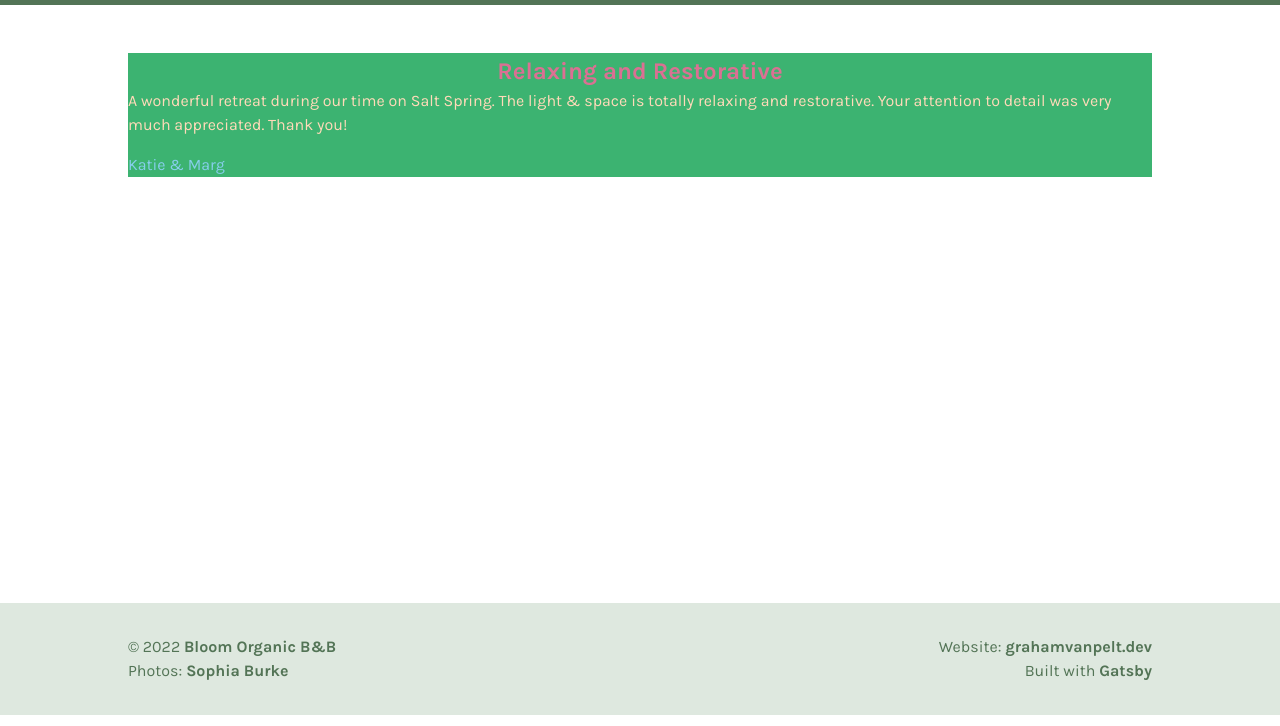
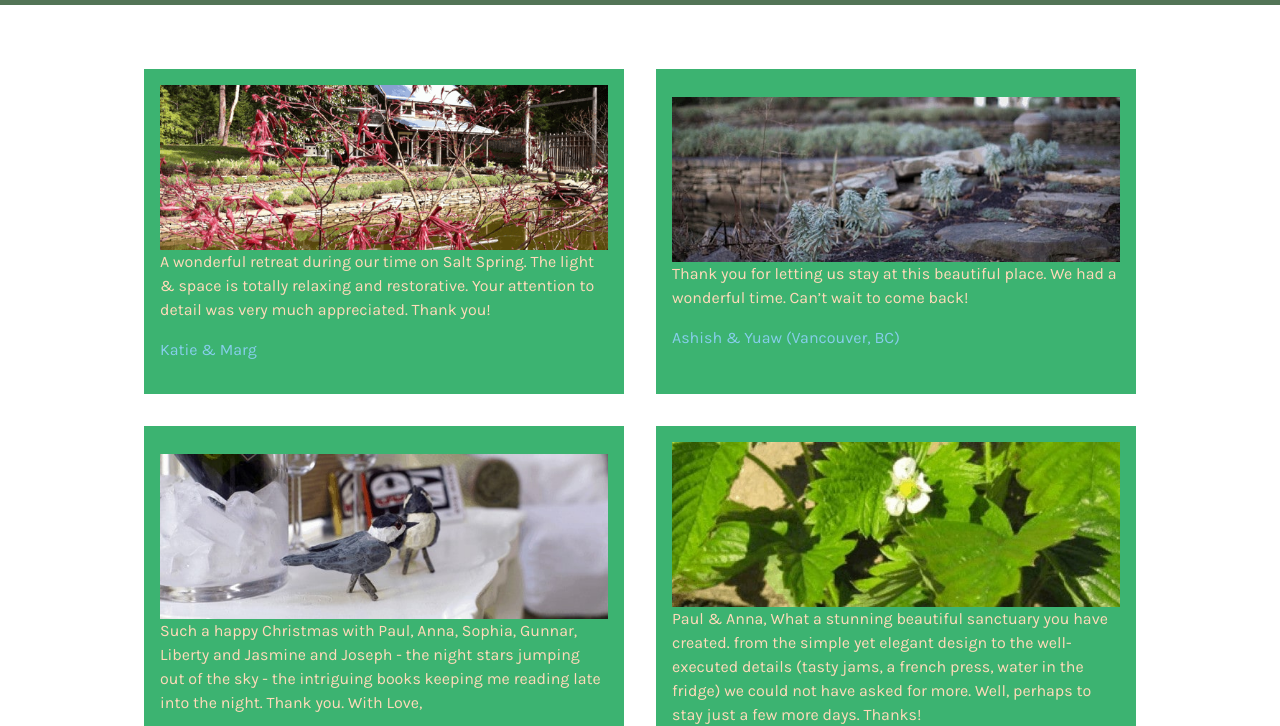
Before and after one commit to GVPproj/bloom-bnb-gatsby, a Gatsby site: page /testimonials in a window 1280 px wide. Shown: the part 85-811 px from the top of the page. Built offline with nearby package versions, Linux system fonts and the light colour scheme; Gatsby itself is replaced by a stand-in of ours.

Commit message:
testimonials grid

```diff
--- a/gatsby-config.js
+++ b/gatsby-config.js
@@ -49,5 +49,11 @@ module.exports = {
       },
     },
     `gatsby-plugin-image`,
+    {
+      resolve: `gatsby-plugin-styled-components`,
+      options: {
+        ssr: true,
+      },
+    },
   ],
 }
--- a/package.json
+++ b/package.json
@@ -19,6 +19,7 @@
     "gatsby-cli": "^5.3.1",
     "gatsby-plugin-image": "^3.3.2",
     "gatsby-plugin-sharp": "^5.3.2",
+    "gatsby-plugin-styled-components": "^6.3.0",
     "gatsby-source-contentful": "^8.3.1",
     "gatsby-source-filesystem": "^5.3.1",
     "gatsby-transformer-sharp": "^5.3.1",
@@ -35,6 +36,7 @@
     "url": "https://github.com/gatsbyjs/gatsby/issues"
   },
   "devDependencies": {
+    "babel-plugin-styled-components": "^2.0.7",
     "gh-pages": "^4.0.0"
   }
 }
--- a/src/assets/data/testmionialsData.js
+++ b/src/assets/data/testmionialsData.js
@@ -1,35 +1,36 @@
 const testimonialsData = [
   {
-    id: "01",
+    id: "0",
     title: "Relaxing and Restorative",
     "body-text":
       "A wonderful retreat during our time on Salt Spring. The light & space is totally relaxing and restorative. Your attention to detail was very much appreciated. Thank you!",
     "guest-name": "Katie & Marg",
-    "img-src": "Relaxing-and-restorative.png",
+    "img-src":
+      "../assets/images/testimonial-images/Relaxing-and-restorative.png",
   },
   {
-    id: "02",
+    id: "1",
     title: "Thank you for...",
     "body-text":
       "Thank you for letting us stay at this beautiful place. We had a wonderful time. Can’t wait to come back!",
     "guest-name": "Ashish & Yuaw (Vancouver, BC)",
-    "img-src": "Thank-you-for.jpg",
+    "img-src": "../assets/images/testimonial-images/Thank-you-for.jpg",
   },
   {
-    id: "03",
+    id: "2",
     title: "Such a happy Christmas",
     "body-text":
       "Such a happy Christmas with Paul, Anna, Sophia, Gunnar, Liberty and Jasmine and Joseph - the night stars jumping out of the sky - the intriguing books keeping me reading late into the night. Thank you. With Love,",
     "guest-name": "Jennifer",
-    "img-src": "Such-a-happy.jpg",
+    "img-src": "../assets/images/testimonial-images/Such-a-happy.jpg",
   },
   {
-    id: "04",
+    id: "3",
     title: "What a stunningly beautiful...",
     "body-text":
       "Paul & Anna, What a stunning beautiful sanctuary you have created. from the simple yet elegant design to the well-executed details (tasty jams, a french press, water in the fridge) we could not have asked for more. Well, perhaps to stay just a few more days. Thanks!",
     "guest-name": "Matthew & Julia",
-    "img-src": "What-a-beautiful.jpg",
+    "img-src": "../assets/images/testimonial-images/What-a-beautiful.jpg",
   },
 ]
 
--- a/src/pages/testimonials.js
+++ b/src/pages/testimonials.js
@@ -1,39 +1,70 @@
 import React from "react"
 import Layout from "../components/Layout"
 import testimonialsData from "../assets/data/testmionialsData.js"
-import { GatsbyImage } from "gatsby-plugin-image"
 import styled from "styled-components"
+import { graphql, useStaticQuery } from "gatsby"
+import { GatsbyImage, getImage } from "gatsby-plugin-image"
 
 const Testimonials = () => {
-  console.log(testimonialsData[0])
+  const imageData = useStaticQuery(graphql`
+    query TestimonialPics {
+      allFile(skip: 9) {
+        edges {
+          node {
+            childImageSharp {
+              gatsbyImageData(width: 500, placeholder: BLURRED)
+            }
+          }
+        }
+      }
+    }
+  `)
+  console.log(imageData)
 
-  function TestimonialCard() {
+  function TestimonialCard(props) {
     return (
       <Testimonial>
-        <Title>{testimonialsData[0].title}</Title>
-        <BodyText>{testimonialsData[0]["body-text"]}</BodyText>
-        <Author>{testimonialsData[0]["guest-name"]}</Author>
+        <GatsbyImage
+          image={getImage(imageData.allFile.edges[props.id].node)}
+          alt={testimonialsData[props.id].title}
+        />
+        <BodyText>{testimonialsData[props.id]["body-text"]}</BodyText>
+        <Author>{testimonialsData[props.id]["guest-name"]}</Author>
       </Testimonial>
     )
   }
 
   return (
     <Layout>
-      <main>
-        <TestimonialCard />
-      </main>
+      <Cards>
+        {testimonialsData.map((t, idx) => {
+          return <TestimonialCard key={t} id={idx} />
+        })}
+      </Cards>
     </Layout>
   )
 }
 
+// Styled Components
+
+const Cards = styled.main`
+  display: grid;
+  grid-template-columns: 1fr 1fr;
+  grid-template-rows: max-content max-content;
+`
+
 const Testimonial = styled.article`
+  display: flex;
+  flex-direction: column;
+  justify-content: center;
+  padding: 1em;
+  margin: 1em;
   background: papayawhip;
 
   @media (min-width: 768px) {
     background: mediumseagreen;
   }
 `
-
 const Title = styled.h1`
   font-size: 1.5em;
   text-align: center;
```
Also changed, not shown: src/pages/orchard.js (+7 -7 lines), 1 other file.
